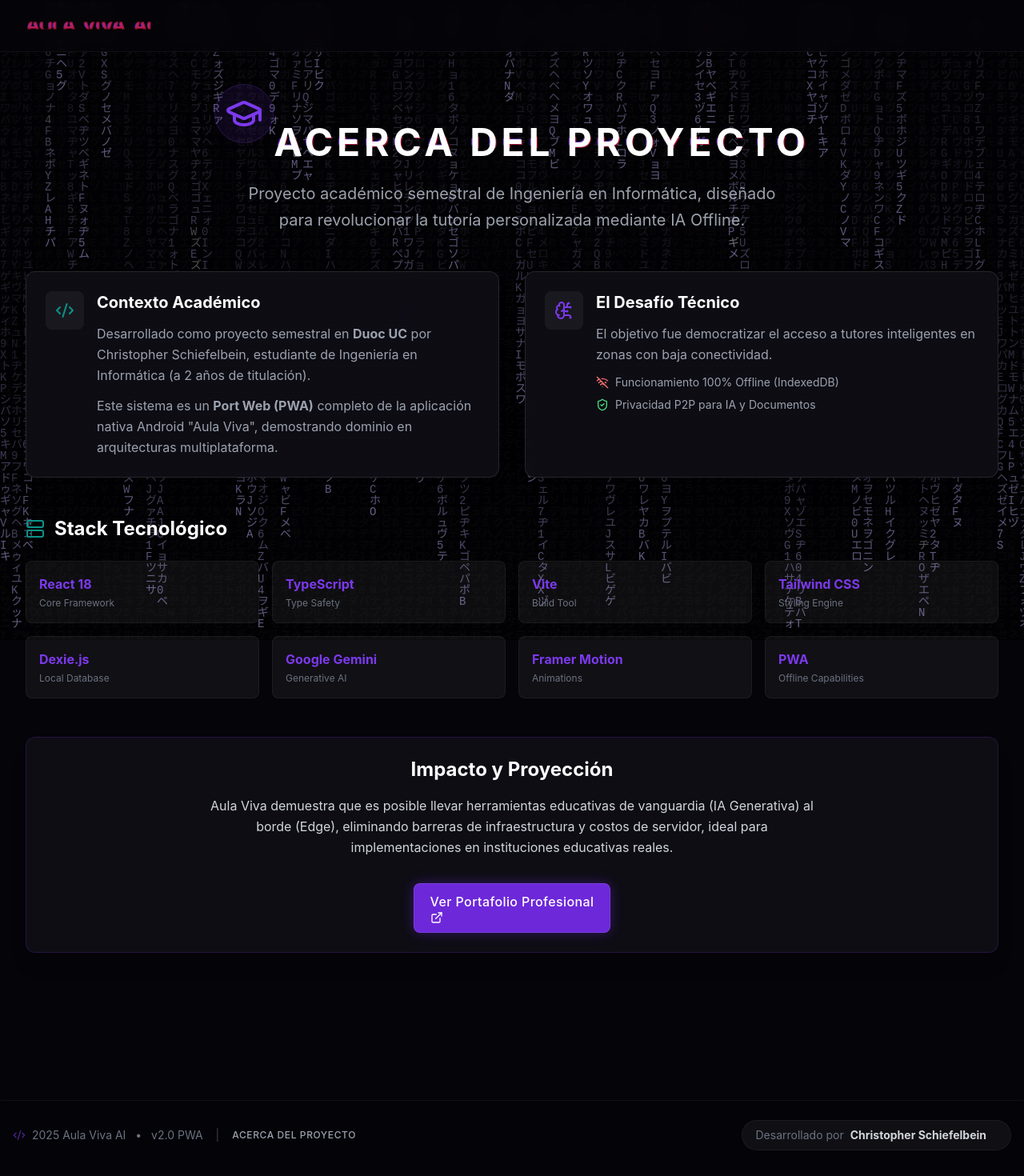
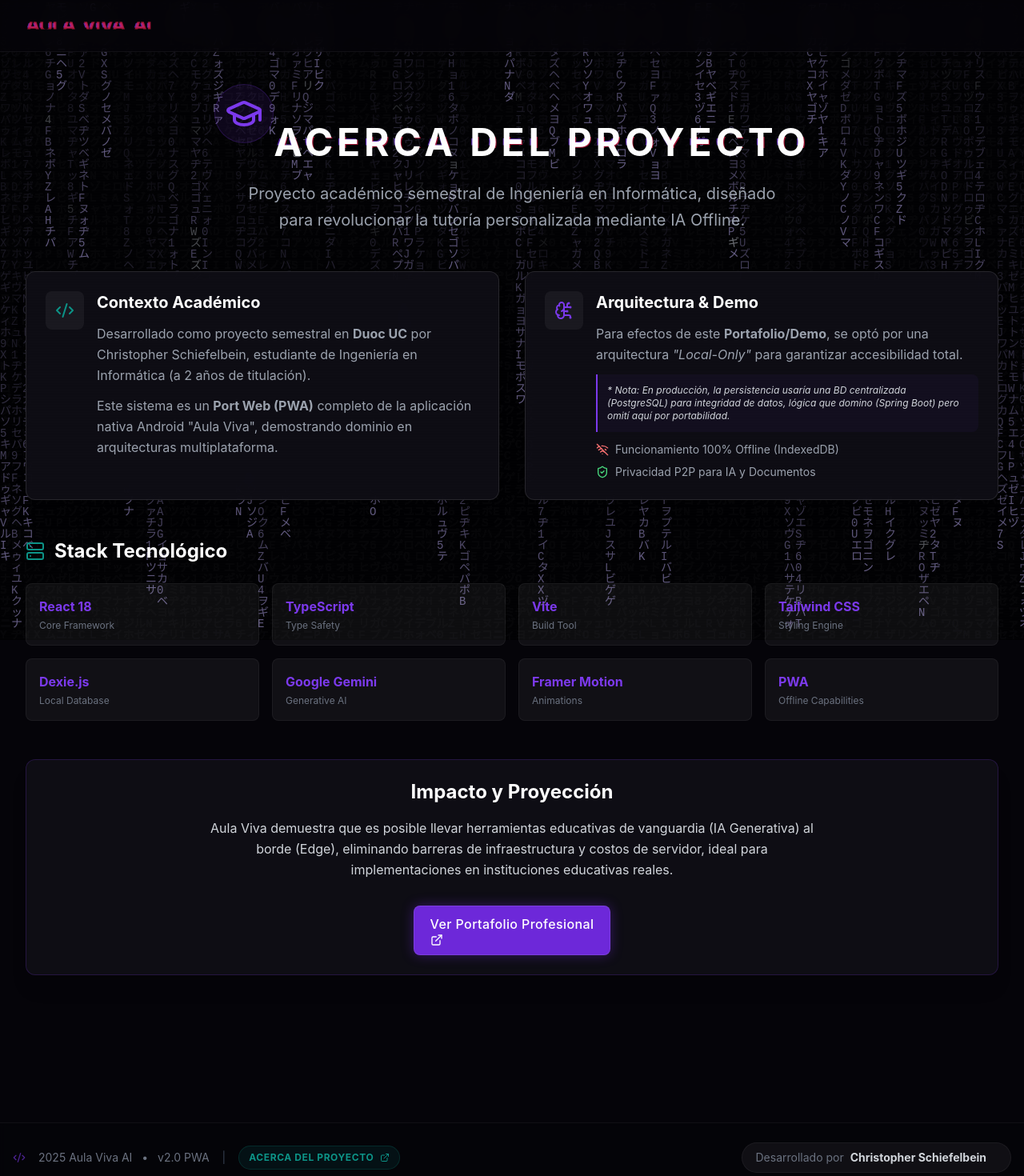
Before and after one commit to Christopher-Sch-dev/AulaVivaa, a React (Vite) app in the folder pwa/: page /about in a window 1280 px wide. Shown: the top 1470 px of the page at 80% size. Built offline with nearby package versions, Linux system fonts and the light colour scheme.

Commit message:
Improve footer and update About page content
Enhanced the footer with better styling, added an external link icon, and improved responsiveness. Updated the About page to clarify demo architecture, added a note about production persistence, and revised section titles for clarity.

```diff
--- a/pwa/src/components/Footer.tsx
+++ b/pwa/src/components/Footer.tsx
@@ -6,14 +6,15 @@ export const Footer = () => {
         <footer className="w-full py-6 mt-12 border-t border-white/5 bg-background/50 backdrop-blur-sm">
             <div className="max-w-7xl mx-auto px-4 flex flex-col md:flex-row items-center justify-between gap-4 text-sm text-gray-500">
 
-                <div className="flex items-center gap-2">
+                <div className="flex items-center gap-4">
                     <Code2 size={16} className="text-primary/60" />
                     <span>
                         {new Date().getFullYear()} Aula Viva AI <span className="mx-2">&bull;</span> v2.0 PWA
                     </span>
-                    <span className="text-gray-700 mx-2">|</span>
-                    <a href="/about" className="text-gray-400 hover:text-white transition-colors text-xs font-medium uppercase tracking-wider">
-                        Acerca del Proyecto
+                    <span className="text-gray-700 hidden sm:inline">|</span>
+                    <a href="/about" className="group flex items-center gap-2 px-3 py-1.5 rounded-full bg-secondary/10 hover:bg-secondary/20 border border-secondary/20 hover:border-secondary/50 transition-all duration-300">
+                        <span className="text-xs font-bold text-secondary group-hover:text-white transition-colors uppercase tracking-wider">Acerca del Proyecto</span>
+                        <ExternalLink size={12} className="text-secondary group-hover:text-white transition-colors" />
                     </a>
                 </div>
 
--- a/pwa/src/pages/AboutPage.tsx
+++ b/pwa/src/pages/AboutPage.tsx
@@ -45,11 +45,16 @@ export const AboutPage = () => {
                             <BrainCircuit size={24} />
                         </div>
                         <div className="space-y-3">
-                            <h3 className="text-xl font-bold text-white">El Desafío Técnico</h3>
+                            <h3 className="text-xl font-bold text-white">Arquitectura & Demo</h3>
                             <p className="text-gray-400 leading-relaxed">
-                                El objetivo fue democratizar el acceso a tutores inteligentes en zonas con baja conectividad.
+                                Para efectos de este <strong>Portafolio/Demo</strong>, se optó por una arquitectura <em>"Local-Only"</em> para garantizar accesibilidad total.
                             </p>
-                            <ul className="space-y-2 text-sm text-gray-400">
+                            <div className="bg-primary/5 border-l-2 border-primary p-3 rounded-r-lg my-2">
+                                <p className="text-xs text-gray-300 italic">
+                                    * Nota: En producción, la persistencia usaría una BD centralizada (PostgreSQL) para integridad de datos, lógica que domino (Spring Boot) pero omití aquí por portabilidad.
+                                </p>
+                            </div>
+                            <ul className="space-y-2 text-sm text-gray-400 mt-2">
                                 <li className="flex items-center gap-2">
                                     <WifiOff size={16} className="text-red-400" />
                                     <span>Funcionamiento 100% Offline (IndexedDB)</span>
```
